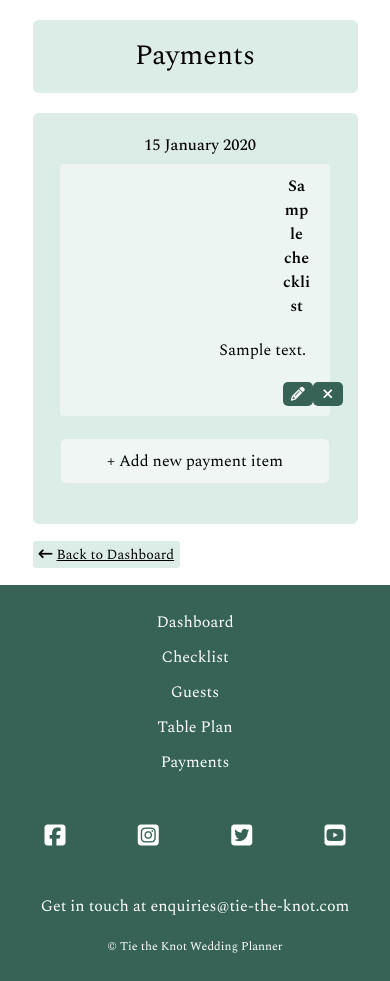
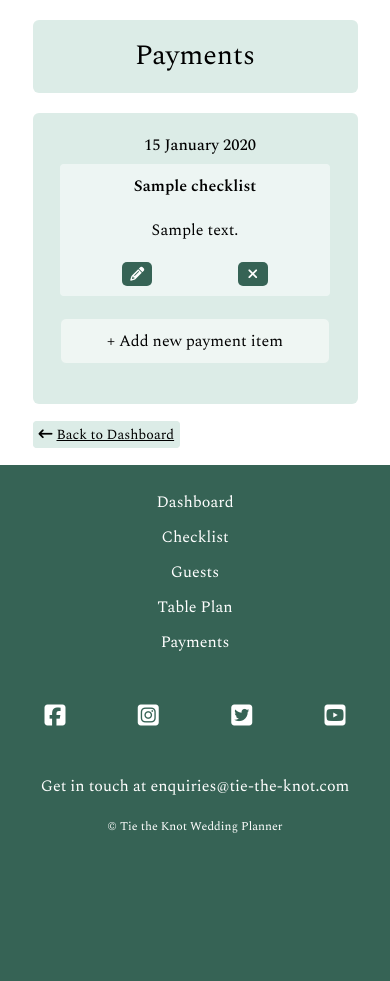
Before and after one commit to lilli-mcnally/tie-the-knot, a Flask app: page /payments in a window 390 px wide. Shown: the part 100-1081 px from the top of the page. After the commit the page ends 933 px from the top, so only its background shows below. Run offline with Flask 2, Linux system fonts and the light colour scheme; the visitor is signed in with stand-in values (Sample User, id 1); tables that the repository leaves empty hold one stand-in row (values such as "Sample post"); some libraries are stand-ins or nearby versions.

Commit message:
Add Responsive design to Payments page

```diff
--- a/tietheknot/templates/payments.html
+++ b/tietheknot/templates/payments.html
@@ -2,7 +2,7 @@
 {% block content %}
 
 <div class="row dash-heading">
-    <div class="col s10" id="dash-container">
+    <div class="col s10 xl8" id="dash-container">
         <div class="col s12 green-row">
             <h1>Payments</h1>
         </div>
@@ -15,13 +15,13 @@
                 <p class="checklist-date"><strong>{{ checklist_item.checklist_date.strftime("%-d %B %Y") }}</strong>
                 </p>
                 <div class="col s10 checklist-item">
-                    <div class="col s3">
+                    <div class="col s12 l4">
                         <p class="checklist-notes">{{ checklist_item.checklist_name }}</p>
                     </div>
-                    <div class="col s6">
+                    <div class="col s12 l6">
                         <p>{{ checklist_item.checklist_notes }}</p>
                     </div>
-                    <div class="col s3">
+                    <div class="col s12 l2">
                         <p class="checklist-checkbox">
                             <a href="{{ url_for('edit_payment_item', checklist_item_id=checklist_item.id) }}">
                                 <i class="fa-solid fa-pencil edit-buttons"></i>
@@ -55,13 +55,13 @@
                 <!-- If the item date is the same as the previous iteration, the p element is not added to the page -->
                 {% endif %}
                 <div class="col s10 checklist-item">
-                    <div class="col s3">
+                    <div class="col s12 l4">
                         <p class="checklist-notes">{{ checklist_item.checklist_name }}</p>
                     </div>
-                    <div class="col s6">
+                    <div class="col s12 l6">
                         <p>{{ checklist_item.checklist_notes }}</p>
                     </div>
-                    <div class="col s3">
+                    <div class="col s12 l2">
                         <p class="checklist-checkbox">
                             <a href="{{ url_for('edit_payment_item', checklist_item_id=checklist_item.id) }}">
                                 <i class="fa-solid fa-pencil edit-buttons"></i>
@@ -96,7 +96,7 @@
     </div>
 </div>
 <div class="row dash-heading">
-    <div class="col s10 back-dash">
+    <div class="col s10 xl8 back-dash" id="back-div-checklist">
         <a href="{{ url_for('dashboard') }}" class="green-row back-button">
             <i class="fa-solid fa-arrow-left-long"></i>Back to Dashboard</a>
     </div>
```
